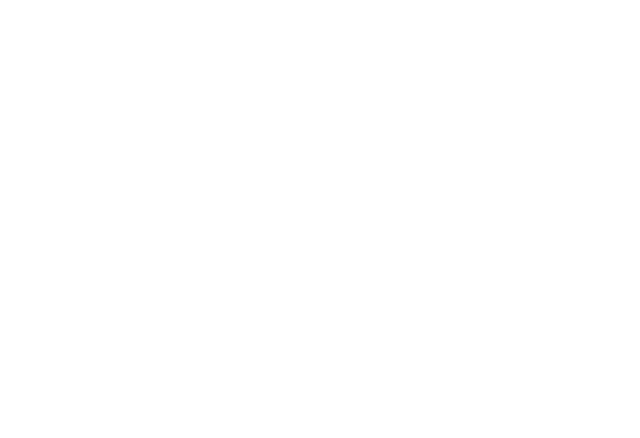
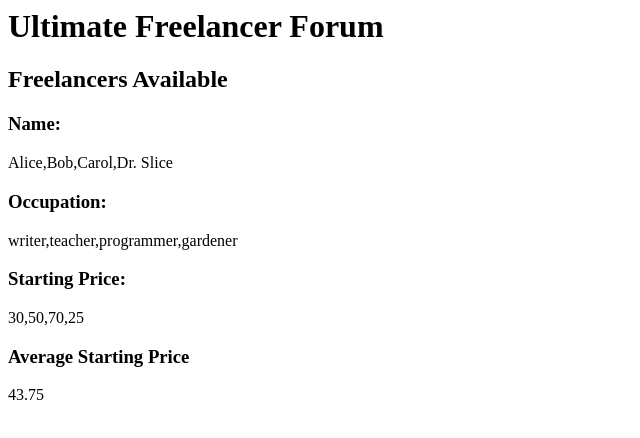
Before and after one commit to harrisgood/Unit2.FreelancerForum, a plain HTML site: page index.html in a window 1280 px wide. Shown: the whole page, without its empty margins (0-640 px from the left). Drawn offline with Linux system fonts and the light colour scheme.

Commit message:
added ability to update freelancer lists and html displaying it. also added setInterval function to add freelancers in background after site loads

```diff
--- a/index.html
+++ b/index.html
@@ -3,5 +3,29 @@
     <script defer src="./main.js"></script>
     <title>Freelancer Forum</title>
   </head>
-  <body></body>
+  <body>
+    <h1>Ultimate Freelancer Forum</h1>
+    <!-- contain freelancer list -->
+    <section>
+      <h2>Freelancers Available</h2>
+
+      <h3>Name:</h3>
+       <!--freelancer name  -->
+      <p id="freelancerName"></p>
+
+      <h3>Occupation:</h3>
+      <!--freelancer occupation  -->
+      <p id="freelancerOccupation"></p>
+
+      <h3>Starting Price:</h3>
+      <!--freelancer starting price  -->
+      <p id="freelancerPrice"></p>
+    </section>
+
+    <!-- active average of all starting prices -->
+    <section>
+      <h3>Average Starting Price</h3>
+      <p id="averageStartingPrice"></p>
+    </section>
+  </body>
 </html>
--- a/main.js
+++ b/main.js
@@ -0,0 +1,89 @@
+/*
+  A visitor enters the website and finds a list of available freelancers. Each freelancer has a name, an occupation, and a starting price for their services. They observe on the list Alice, the writer with a starting price of $30, and Bob, who is a teacher, has a starting price of $50.
+
+  The visitor also finds a message that displays the average starting price of all the freelancers. In this example, the average starting price is $40.
+
+  A few seconds later, a new listing appears for a freelancer named Carol, who is a programmer and has a starting price of $70. The average starting price is updated to $50.
+
+  New freelancers continue to appear every few seconds, and the average starting price is updated accordingly
+
+The site:
+  -user sees list of available freelancers
+    -name
+    -occupation
+    -starting price for services
+  -message with average starting price of all freelancers
+  -every few seconds after page loads:
+    -new freelancer appears on list
+      -adjusts average starting price
+
+How to do it:
+  -get document model from js to display neatly organized info in sections/divs in html
+  -use setInterval() to update what info is displayed
+  -have a function total up starting prices and divide by number
+
+*/
+
+const freelancers = [
+  { name: "Alice", price: 30, occupation: "writer"},
+  { name: "Bob", price: 50, occupation: "teacher"},
+  { name: "Carol", price: 70, occupation: "programmer"},
+  { name: "Dr. Slice", price: 25, occupation: "gardener" },
+  { name: "Dr. Pressure", price: 51, occupation: "programmer" },
+  { name: "Prof. Possibility", price: 43, occupation: "teacher" },
+  { name: "Prof. Prism", price: 81, occupation: "teacher" },
+  { name: "Dr. Impulse", price: 43, occupation: "teacher" },
+  { name: "Prof. Spark", price: 76, occupation: "programmer" },
+  { name: "Dr. Wire", price: 47, occupation: "teacher" },
+  { name: "Prof. Goose", price: 72, occupation: "driver" },
+];
+
+const freelancerNames = []
+const freelancerPrices = []
+const freelancerOccupations = []
+
+// document.getElementById("freelancerName").innerHTML = freelancerNames
+
+
+// every time called, this function will add a freelancer to the display and update HTML to actually display it
+const addFreelancer = () => {
+  // we need to know how many are out there so we know who to grab
+  const numberListedAlready = freelancerNames.length
+
+  // make sure we actually have a freelancer to add
+  if(numberListedAlready < freelancers.length){
+    // grab them now to make things easier
+    const nextFreelancer = freelancers[numberListedAlready]
+
+    // use that variable to grab the name, price, and occupation
+    // push these data to their respective display arrays
+    freelancerNames.push(nextFreelancer.name)
+    freelancerPrices.push(nextFreelancer.price)
+    freelancerOccupations.push(nextFreelancer.occupation)
+
+    // calculate average starting price
+    const averagePrice = freelancerPrices.reduce((sum, currentPrice) => sum + currentPrice, 0) / freelancerPrices.length
+
+    // update HTML with display arrays
+    document.getElementById("freelancerName").innerHTML = freelancerNames
+    document.getElementById("freelancerOccupation").innerHTML = freelancerOccupations
+    document.getElementById("freelancerPrice").innerHTML = freelancerPrices
+    document.getElementById("averageStartingPrice").innerHTML = averagePrice
+
+  }
+}
+
+// function that will add freelancers every few seconds automatically
+const runInBackground = () => {
+  setInterval(addFreelancer, 2000)
+}
+
+const calculateAverageStartingPrice = (arrayOfPrices) => {
+  freelancerPrices.reduce((sum, currentPrice) => sum + currentPrice, 0) / freelancerPrices.length
+}
+
+// run twice to add the two users that the 'site visitor' from assignment story saw
+addFreelancer()
+addFreelancer()
+
+runInBackground()
```
Also changed, not shown: styles.css (added).
